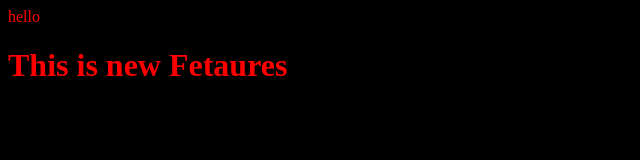
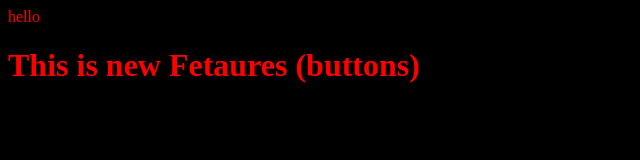
Before and after one commit to Skand03/localRepo, a plain HTML site: page index.html in a window 1280 px wide. Shown: the whole page, without its empty margins (0-640 px from the left). Drawn offline with Linux system fonts and the light colour scheme.

Commit message:
Add butttons

```diff
--- a/index.html
+++ b/index.html
@@ -10,7 +10,7 @@
 
 <body>
     hello
-    <h1>This is new Fetaures</h1>
+    <h1>This is new Fetaures (buttons)</h1>
 </body>
 
 </html>
```
